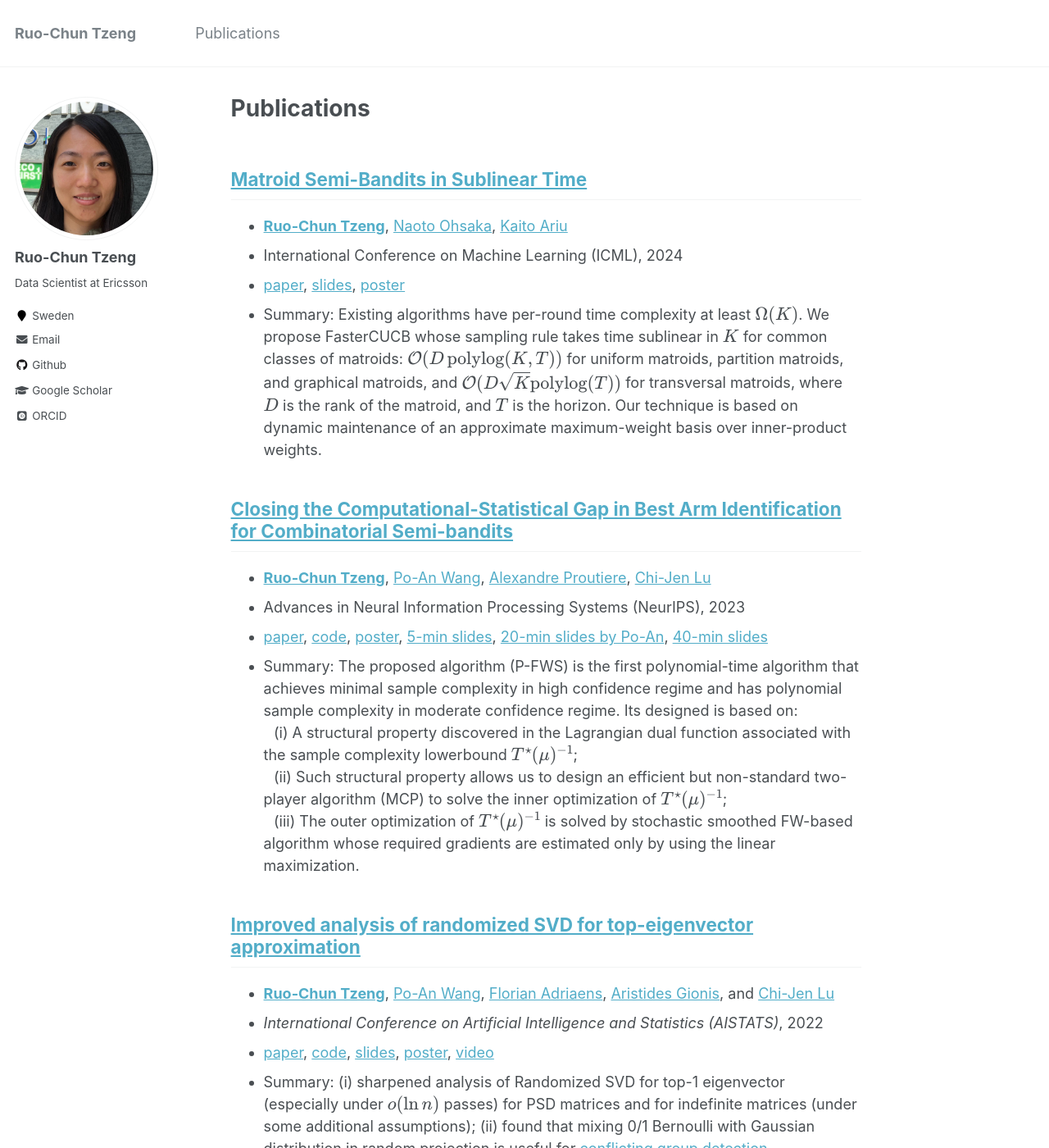
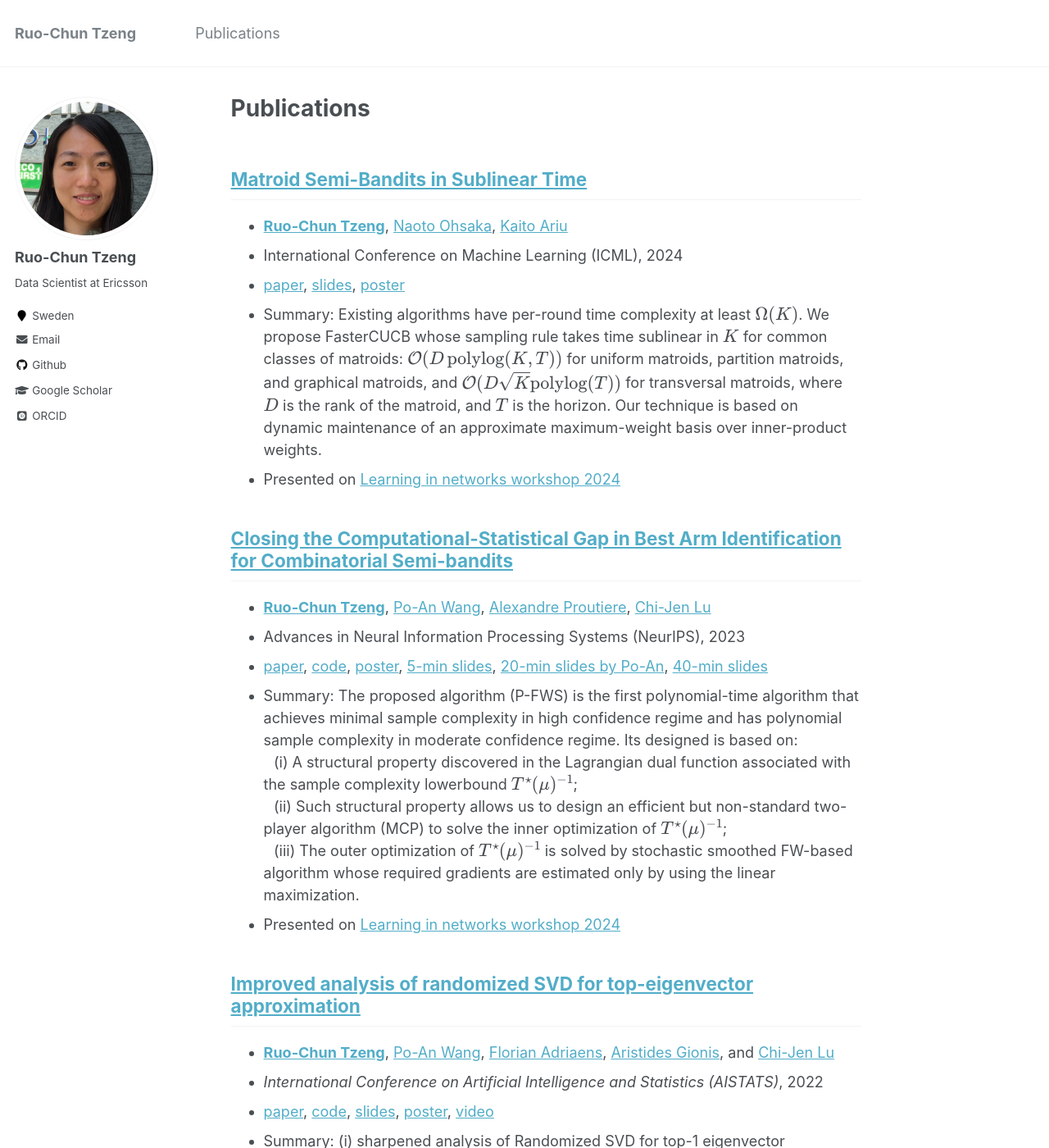
Before and after one commit to rctzeng/rctzeng.github.io, a Jekyll site: the page built from _pages/publications.md, in a window 1280 px wide and 1400 px high. Shown: the whole window at 82% size. Built offline with Jekyll 4.4.1, drawn with Linux system fonts in a browser that asks for light colours; some web fonts are replaced; formulas are drawn with MathJax 3.

Commit message:
Update publications.md

```diff
--- a/_pages/publications.md
+++ b/_pages/publications.md
@@ -11,6 +11,7 @@ author_profile: true
 * [paper](https://openreview.net/pdf?id=MwQ53xAIPs), [slides](https://rctzeng.github.io/slides/ICML2024-FasterCUCB.pdf), [poster](https://rctzeng.github.io/posters/ICML2024-FasterCUCB.pdf)
 * Summary: Existing algorithms have per-round time complexity at least $\Omega(K)$. We propose FasterCUCB whose sampling rule takes time sublinear in $K$ for common classes of matroids: $\mathcal{O}(D\,\text{polylog}(K,T))$ for uniform matroids, partition matroids, and graphical matroids, and $\mathcal{O}(D\sqrt{K}\text{polylog}(T))$ for transversal matroids, where $D$ is the rank of the matroid, and $T$ is the horizon.
 Our technique is based on dynamic maintenance of an approximate maximum-weight basis over inner-product weights.
+* Presented on [Learning in networks workshop 2024](https://www.kth.se/dg2024learning-in-networks/workshop/workshop-learning-in-networks-1.1319211)
 
 ## [Closing the Computational-Statistical Gap in Best Arm Identification for Combinatorial Semi-bandits](https://openreview.net/forum?id=8jg8z3ASiw)
 * **[Ruo-Chun Tzeng](https://scholar.google.com/citations?user=jntcHQ0AAAAJ)**, [Po-An Wang](https://scholar.google.com/citations?user=kzXIxFYAAAAJ), [Alexandre Proutiere](https://scholar.google.com/citations?user=g5sya5cAAAAJ), [Chi-Jen Lu](https://scholar.google.com/citations?user=B_SGfJoAAAAJ)
@@ -21,6 +22,7 @@ The proposed algorithm (P-FWS) is the first polynomial-time algorithm that achie
  $\,\,$ (i) A structural property discovered in the Lagrangian dual function associated with the sample complexity lowerbound $T^{\star}(\mu)^{-1}$;\
  $\,\,$ (ii) Such structural property allows us to design an efficient but non-standard two-player algorithm (MCP) to solve the inner optimization of $T^{\star}(\mu)^{-1}$;\
  $\,\,$ (iii) The outer optimization of $T^{\star}(\mu)^{-1}$ is solved by stochastic smoothed FW-based algorithm whose required gradients are estimated only by using the linear maximization.
+* Presented on [Learning in networks workshop 2024](https://www.kth.se/dg2024learning-in-networks/workshop/workshop-learning-in-networks-1.1319211)
 
 ## [Improved analysis of randomized SVD for top-eigenvector approximation](https://proceedings.mlr.press/v151/tzeng22a.html)
 * **[Ruo-Chun Tzeng](https://scholar.google.com/citations?user=jntcHQ0AAAAJ)**, [Po-An Wang](https://scholar.google.com/citations?user=kzXIxFYAAAAJ), [Florian Adriaens](https://scholar.google.com/citations?user=kk0mF14AAAAJ), [Aristides Gionis](https://scholar.google.se/citations?hl=en&user=11JgipcAAAAJ), and [Chi-Jen Lu](https://scholar.google.com/citations?user=B_SGfJoAAAAJ)
```
